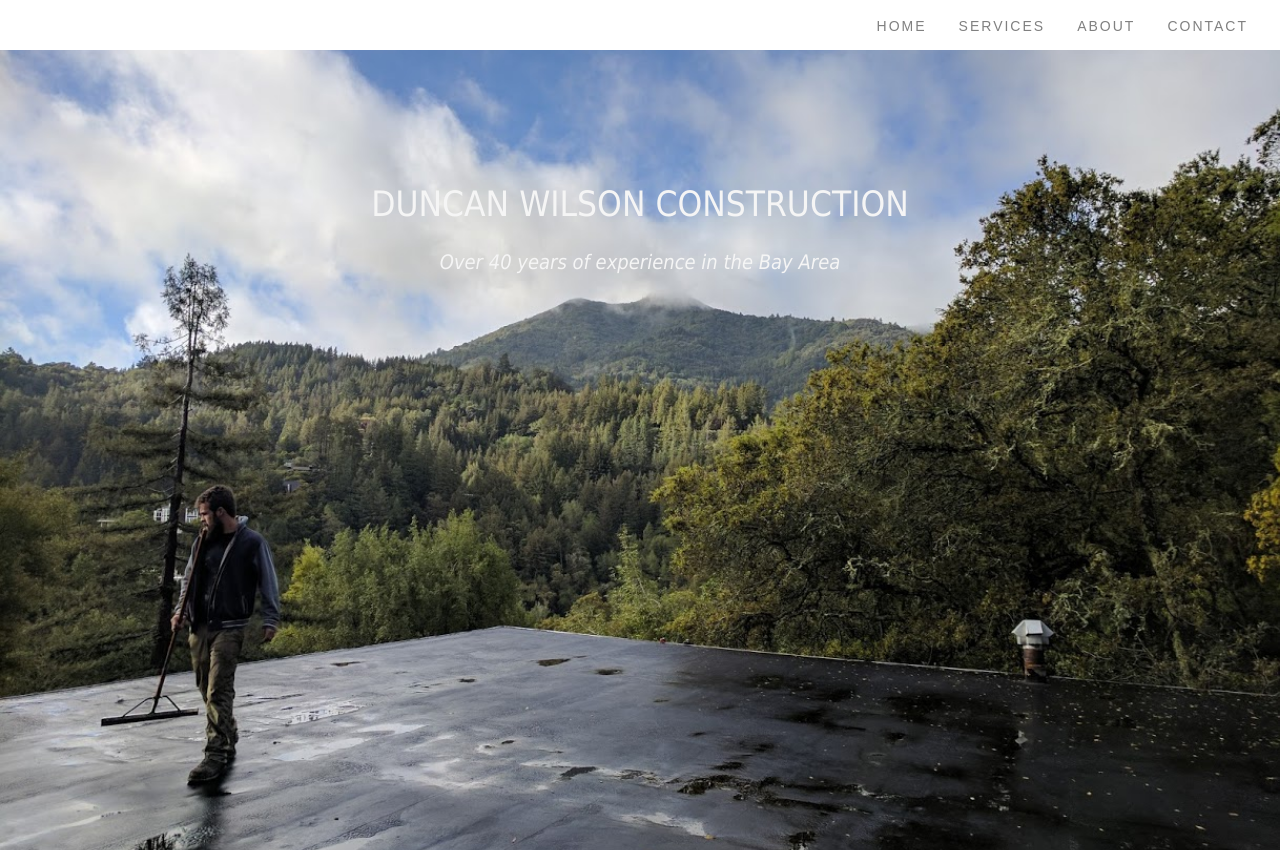
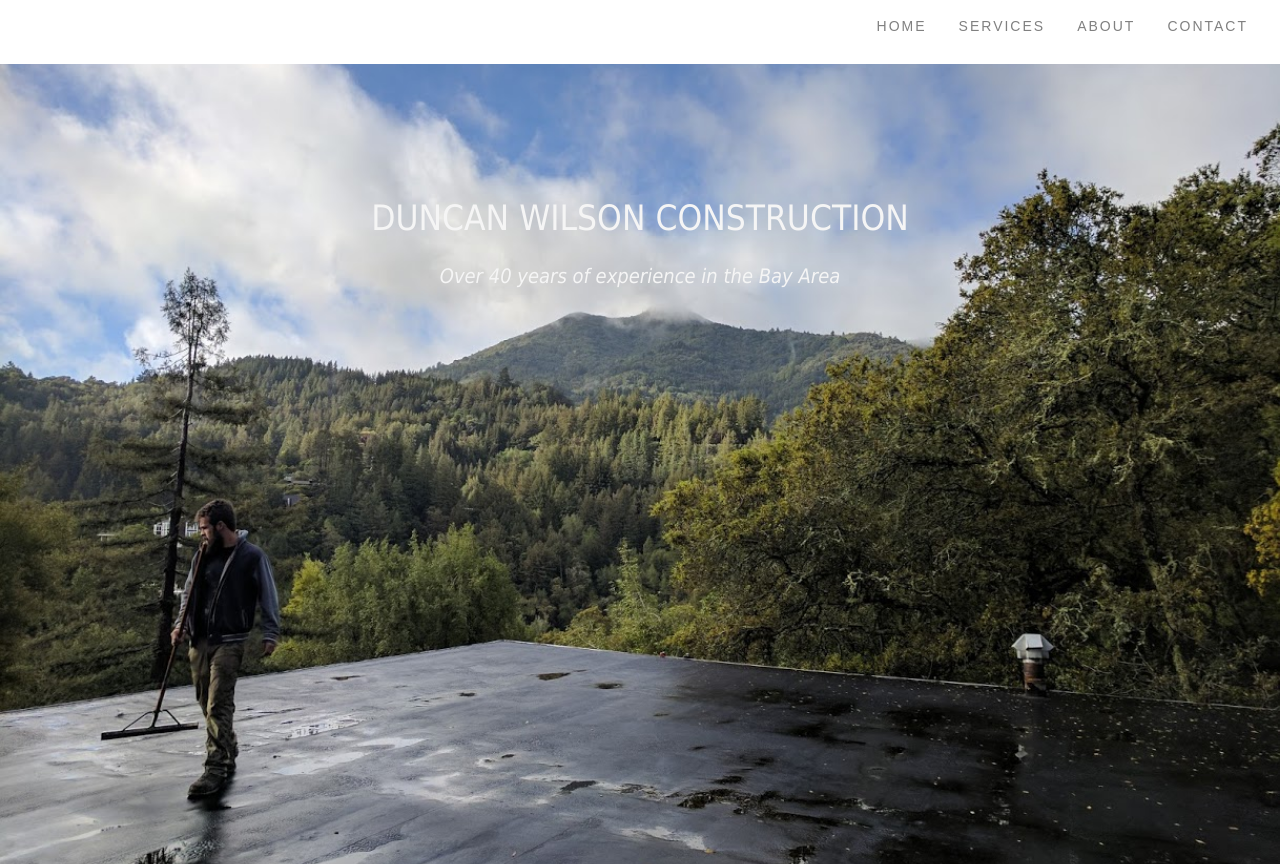
Before and after one commit to NatalieWilson19/dwc, a Gatsby site: page / in a window 1280 px wide. Shown: the top 864 px of the page. Built offline with nearby package versions, Linux system fonts and the light colour scheme; Gatsby itself is replaced by a stand-in of ours.

Commit message:
chagne navbar formatting

```diff
--- a/src/components/NavMenu.css
+++ b/src/components/NavMenu.css
@@ -1,8 +1,8 @@
 .navigation {
     background: white;
-    height: 50px;
+    height: 8vh;
     position: sticky;
-    top: 0
+    top: 0;
   }
 
   .nav-link {
--- a/src/components/NavMenu.js
+++ b/src/components/NavMenu.js
@@ -4,7 +4,6 @@ import Nav from "react-bootstrap/Nav";
 import "./NavMenu.css";
 import "bootstrap/dist/css/bootstrap.min.css";
 
-/* I used this website: https://getwaves.io/ to generate the svg code to create the wave */
 
 /* Explanation for why rel="noopener" is important: https://mathiasbynens.github.io/rel-noopener/#hax */
 
```
